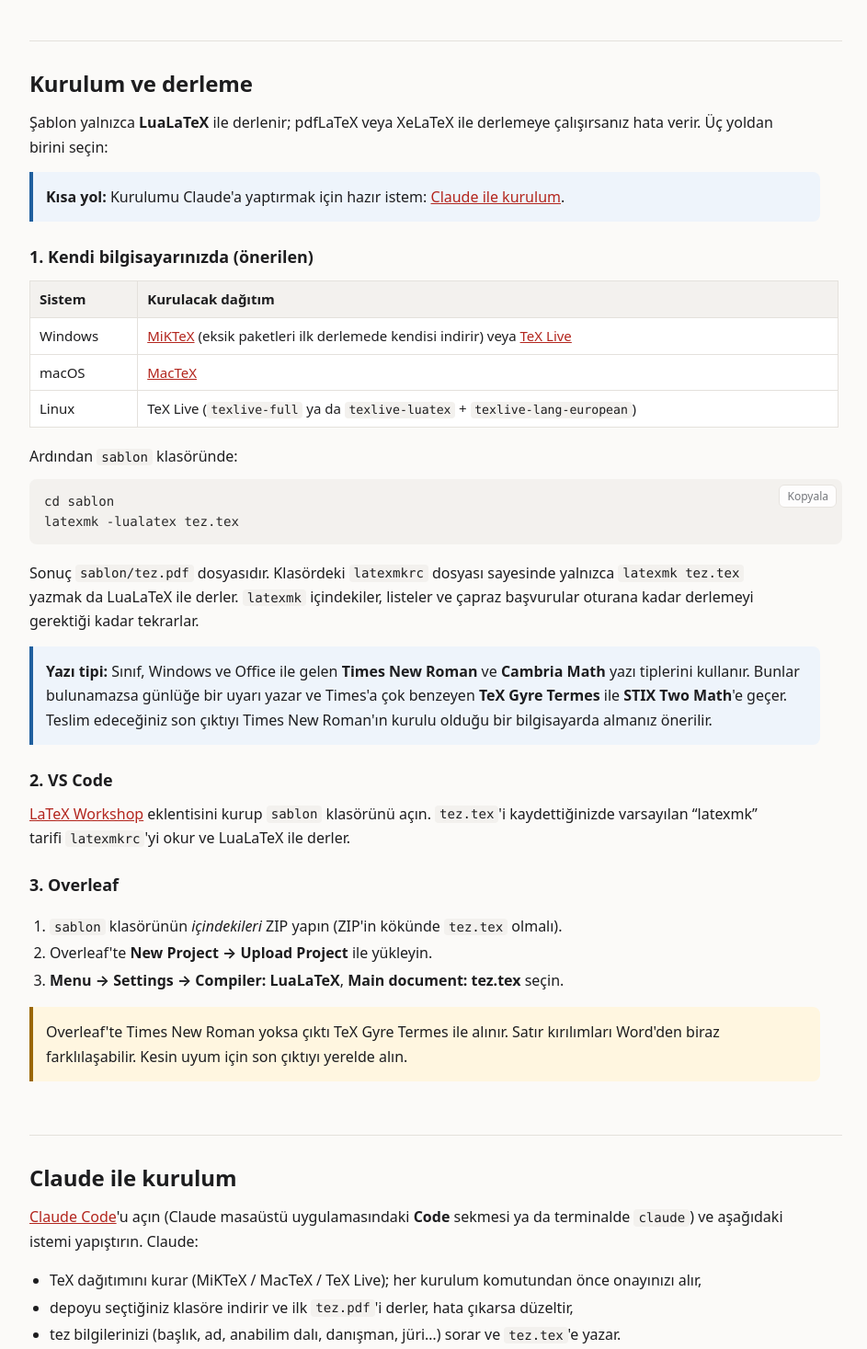
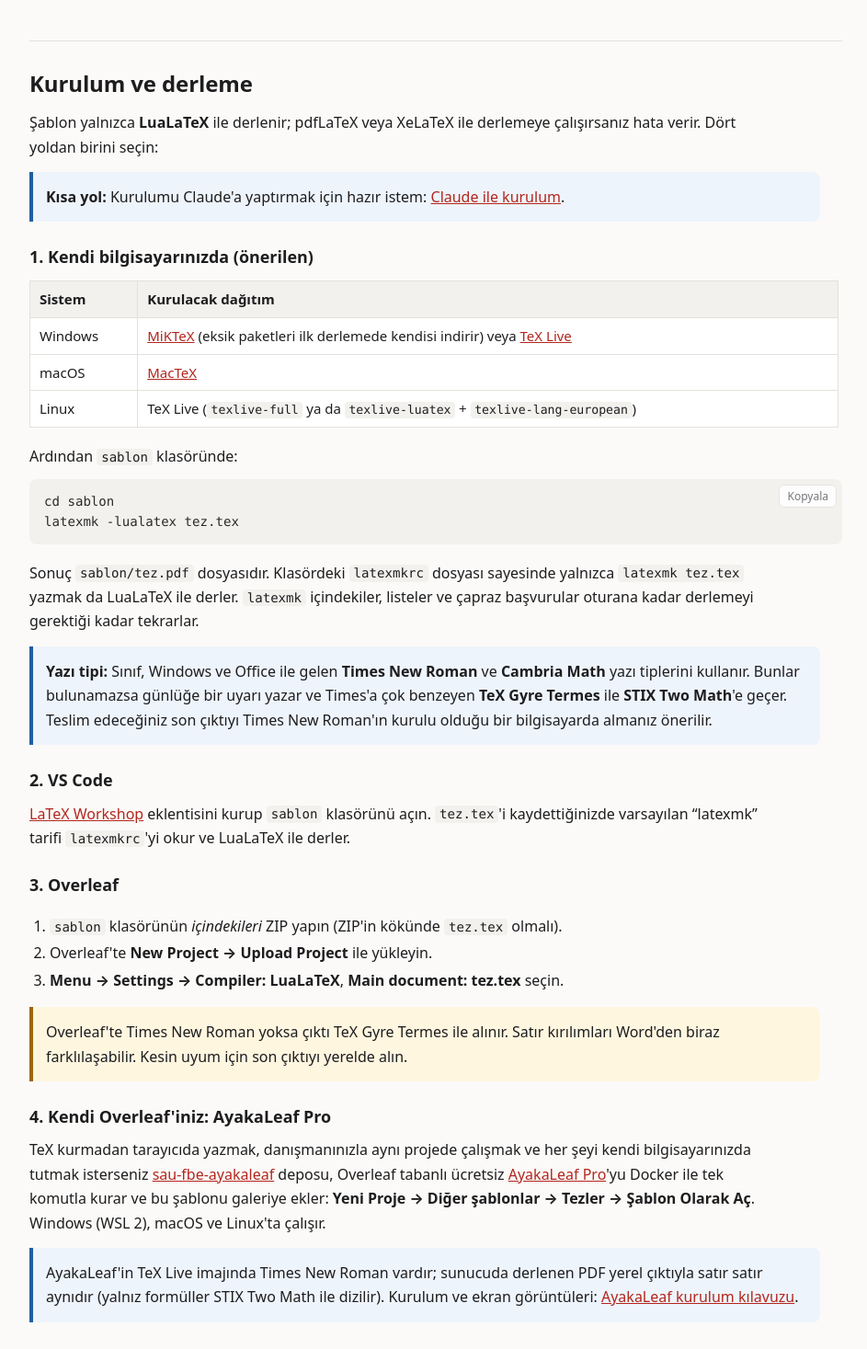
Before and after one commit to burhanbarakli/sau-fbe-doktora-latex-sablonu, a plain HTML site: page docs/index.html in a window 1280 px wide. Shown: the part 1340-2807 px from the top of the page at 92% size, without its empty margins (296-1239 px from the left). Drawn offline with Linux system fonts and the light colour scheme.

Commit message:
AyakaLeaf Pro deposuna bağlantı
README ve kılavuza, şablonu gömülü olarak kuran sau-fbe-ayakaleaf deposu
için bölüm eklendi.

Co-Authored-By: Claude Opus 5.5 <noreply@anthropic.com>

```diff
--- a/docs/index.html
+++ b/docs/index.html
@@ -168,7 +168,7 @@ footer{margin-top:60px;padding-top:20px;border-top:1px solid var(--line);color:v
 
 <section id="kurulum">
 <h2>Kurulum ve derleme</h2>
-<p>Şablon yalnızca <b>LuaLaTeX</b> ile derlenir; pdfLaTeX veya XeLaTeX ile derlemeye çalışırsanız hata verir. Üç yoldan birini seçin:</p>
+<p>Şablon yalnızca <b>LuaLaTeX</b> ile derlenir; pdfLaTeX veya XeLaTeX ile derlemeye çalışırsanız hata verir. Dört yoldan birini seçin:</p>
 <div class="note"><p><b>Kısa yol:</b> Kurulumu Claude'a yaptırmak için hazır istem: <a href="#claude">Claude ile kurulum</a>.</p></div>
 
 <h3>1. Kendi bilgisayarınızda (önerilen)</h3>
@@ -194,6 +194,10 @@ latexmk -lualatex tez.tex</code></pre>
   <li><b>Menu → Settings → Compiler: LuaLaTeX</b>, <b>Main document: tez.tex</b> seçin.</li>
 </ol>
 <div class="warn"><p>Overleaf'te Times New Roman yoksa çıktı TeX Gyre Termes ile alınır. Satır kırılımları Word'den biraz farklılaşabilir. Kesin uyum için son çıktıyı yerelde alın.</p></div>
+
+<h3>4. Kendi Overleaf'iniz: AyakaLeaf Pro</h3>
+<p>TeX kurmadan tarayıcıda yazmak, danışmanınızla aynı projede çalışmak ve her şeyi kendi bilgisayarınızda tutmak isterseniz <a href="https://github.com/burhanbarakli/sau-fbe-ayakaleaf">sau-fbe-ayakaleaf</a> deposu, Overleaf tabanlı ücretsiz <a href="https://ayakaleaf-pro.ayaka.space/">AyakaLeaf Pro</a>'yu Docker ile tek komutla kurar ve bu şablonu galeriye ekler: <b>Yeni Proje → Diğer şablonlar → Tezler → Şablon Olarak Aç</b>. Windows (WSL 2), macOS ve Linux'ta çalışır.</p>
+<div class="note"><p>AyakaLeaf'in TeX Live imajında Times New Roman vardır; sunucuda derlenen PDF yerel çıktıyla satır satır aynıdır (yalnız formüller STIX Two Math ile dizilir). Kurulum ve ekran görüntüleri: <a href="https://burhanbarakli.github.io/sau-fbe-ayakaleaf/">AyakaLeaf kurulum kılavuzu</a>.</p></div>
 </section>
 
 <section id="claude">
```
Also changed, not shown: 1 other file.
